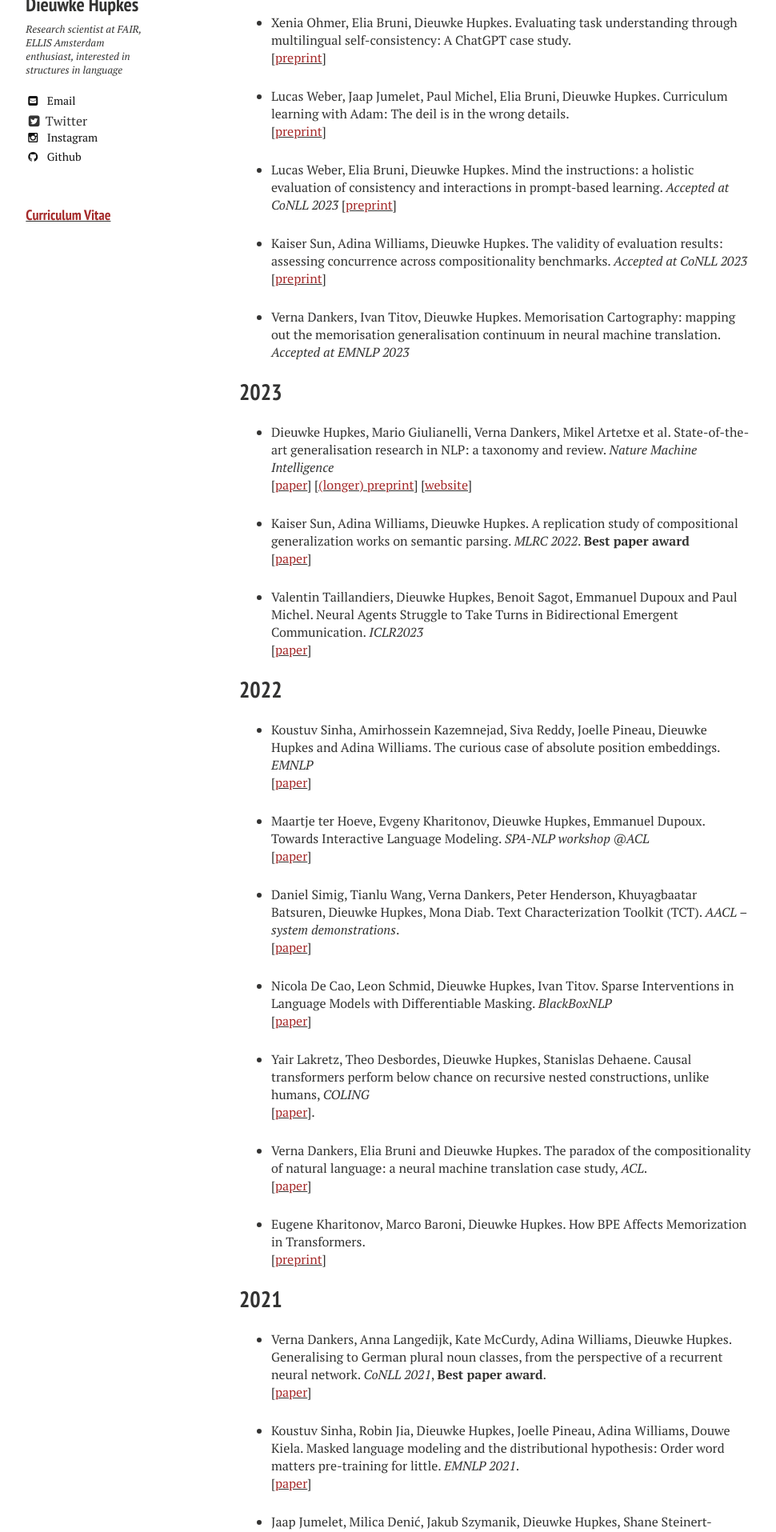
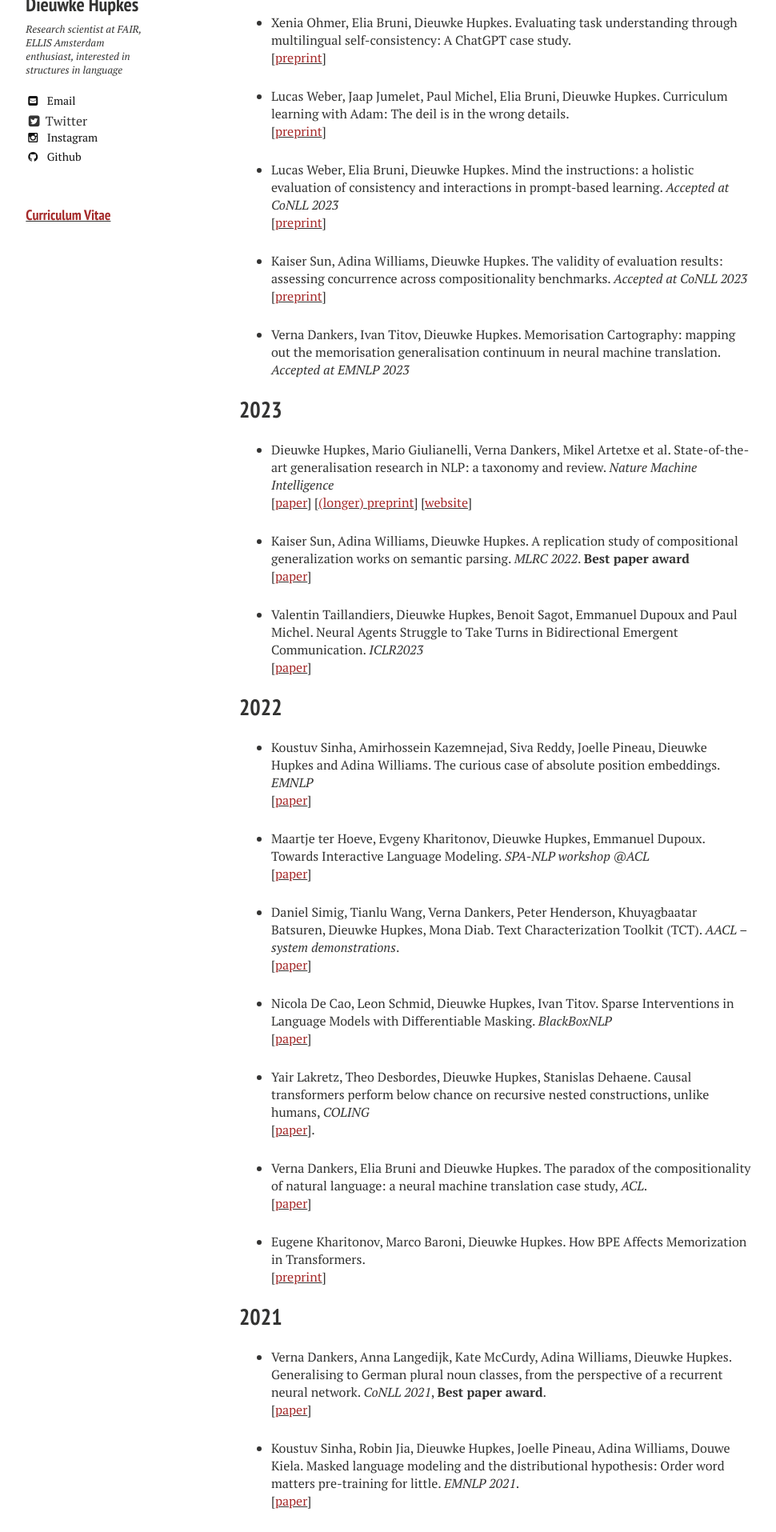
Before and after one commit to dieuwkehupkes/dieuwkehupkes.github.io, a Jekyll site: the page built from publications.md, in a window 1280 px wide. Shown: the part 1216-3131 px from the top of the page at 80% size, without its empty margins (21-991 px from the left). Built offline with Jekyll 4.4.1, drawn with Linux system fonts in a browser that asks for light colours; nearby versions of some CDN libraries.

Commit message:
Add newline

```diff
--- a/publications.md
+++ b/publications.md
@@ -20,10 +20,10 @@ You can also find me on <a href="https://scholar.google.com/citations?user=tAtSM
 * Lucas Weber, Jaap Jumelet, Paul Michel, Elia Bruni, Dieuwke Hupkes. Curriculum learning with Adam: The deil is in the wrong details.\\
 \[[<font color="brown">preprint</font>](https://arxiv.org/abs/2308.12202){:target="blank"}\]
 
-* Lucas Weber, Elia Bruni, Dieuwke Hupkes. Mind the instructions: a holistic evaluation of consistency and interactions in prompt-based learning. *Accepted at CoNLL 2023*
+* Lucas Weber, Elia Bruni, Dieuwke Hupkes. Mind the instructions: a holistic evaluation of consistency and interactions in prompt-based learning. *Accepted at CoNLL 2023*\\
 \[[<font color="brown">preprint</font>](https://arxiv.org/pdf/2310.13486.pdf){:target="blank"}\]
 
-* Kaiser Sun, Adina Williams, Dieuwke Hupkes. The validity of evaluation results: assessing concurrence across compositionality benchmarks. *Accepted at CoNLL 2023*
+* Kaiser Sun, Adina Williams, Dieuwke Hupkes. The validity of evaluation results: assessing concurrence across compositionality benchmarks. *Accepted at CoNLL 2023*\\
 \[[<font color="brown">preprint</font>](https://arxiv.org/abs/2310.17514){:target="blank"}\]
 
 * Verna Dankers, Ivan Titov, Dieuwke Hupkes. Memorisation Cartography: mapping out the memorisation generalisation continuum in neural machine translation. *Accepted at EMNLP 2023*
```
